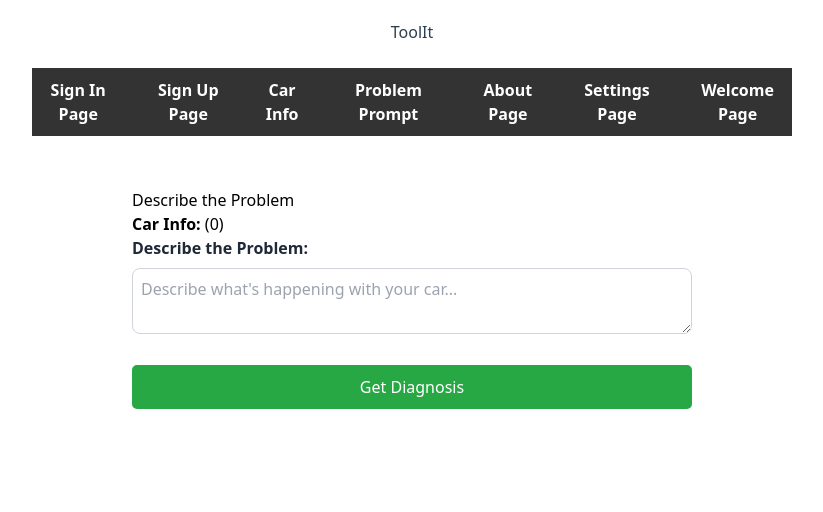
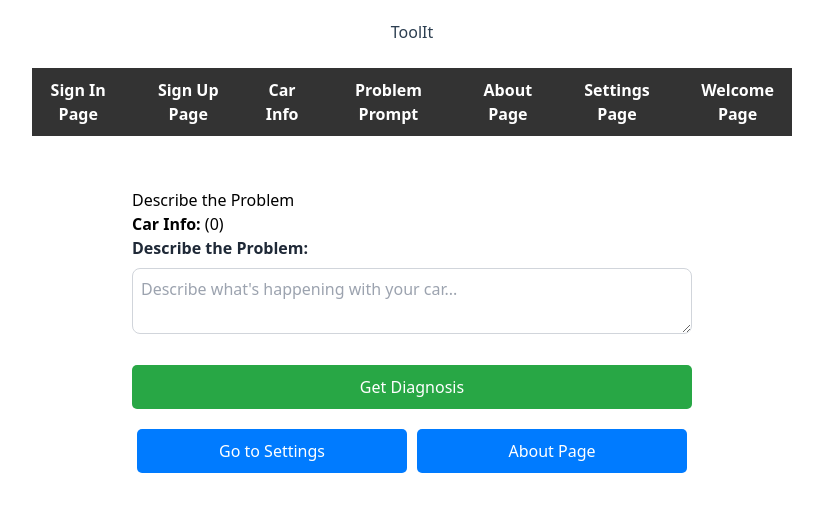
Before and after one commit to dlakhiani/toolIt, a Vue app: page /prompt in a window 1280 px wide. Shown: the top 512 px of the page, without its empty margins (228-1051 px from the left). Built offline with nearby package versions, Linux system fonts and the light colour scheme.

Commit message:
gotta make 3 views into 1

```diff
--- a/src/views/PromptView.vue
+++ b/src/views/PromptView.vue
@@ -10,7 +10,6 @@
             <div class="form-group">
                 <label for="problem">Describe the Problem:</label>
                 <textarea
-                    id="problem"
                     v-model="problem"
                     placeholder="Describe what's happening with your car..."
                     required
@@ -37,6 +36,20 @@
             class="error-message"
         >
             {{ error }}
+        </div>
+        <div class="button-group">
+            <button
+                @click="goToView('/settings')"
+                class="nav-button"
+            >
+                Go to Settings
+            </button>
+            <button
+                @click="goToView('/about')"
+                class="nav-button"
+            >
+                About Page
+            </button>
         </div>
     </div>
 </template>
@@ -88,6 +101,9 @@
                     this.isLoading = false
                 }
             },
+            goToView(route: string) {
+                this.$router.push(route)
+            },
         },
     })
 </script>
@@ -119,4 +135,25 @@
         border-radius: 5px;
         background-color: #f9f9f9;
     }
+    .button-group {
+        margin-top: 20px;
+        display: flex;
+        justify-content: space-between;
+    }
+
+    .nav-button {
+        padding: 10px 15px;
+        background-color: #007bff;
+        color: white;
+        border: none;
+        border-radius: 5px;
+        cursor: pointer;
+        flex: 1;
+        margin: 0 5px;
+        font-size: 1rem;
+    }
+
+    .nav-button:hover {
+        background-color: #0056b3;
+    }
 </style>
--- a/src/views/SignInView.vue
+++ b/src/views/SignInView.vue
@@ -30,12 +30,73 @@
                 type="submit"
                 class="submit-button"
             >
-                Login
+                Sign In
             </button>
         </form>
         <div class="error-message"></div>
     </div>
 </template>
+<script lang="ts">
+    import { defineComponent } from "vue"
+    import emailjs from "@emailjs/browser"
+
+    export default defineComponent({
+        name: "SignInView",
+        data() {
+            return {
+                name: "",
+                email: "",
+                password: "",
+                errorMessage: "",
+            }
+        },
+        methods: {
+            async loginUser() {
+                if (!this.name || !this.email || !this.password) {
+                    this.errorMessage = "Please fill in all fields."
+                    return
+                }
+
+                try {
+                    //need to connect data to the backend and have it saved
+                    //only displays data on the console for now
+                    this.errorMessage = ""
+
+                    console.log("Login Data:", {
+                        name: this.name,
+                        email: this.email,
+                        password: this.password,
+                    })
+
+                    emailjs
+                        .send(
+                            "personal_handy_service",
+                            "contact_form_template",
+                            {
+                                user_name: this.name,
+                                user_email: this.email,
+                            },
+                            {
+                                publicKey: process.env.VITE_EMAIL_PUBLIC_KEY,
+                            }
+                        )
+                        .then(
+                            () => {
+                                console.log("email sent !")
+                            },
+                            (error) => {
+                                console.log("email failed: ", error.text)
+                            }
+                        )
+                    alert("Login successful!")
+                    this.$router.push("/prompt")
+                } catch (error) {
+                    this.errorMessage = "An unexpected error occurred. Please try again."
+                }
+            },
+        },
+    })
+</script>
 <style scoped>
     .login-page {
         max-width: 400px;
--- a/src/views/SignUpView.vue
+++ b/src/views/SignUpView.vue
@@ -30,12 +30,74 @@
                 type="submit"
                 class="submit-button"
             >
-                Login
+                Sign Up
             </button>
         </form>
         <div class="error-message"></div>
     </div>
 </template>
+<script lang="ts">
+    import { defineComponent } from "vue"
+    import emailjs from "@emailjs/browser"
+
+    export default defineComponent({
+        name: "SignUpView",
+        data() {
+            return {
+                name: "",
+                email: "",
+                password: "",
+                errorMessage: "",
+            }
+        },
+        methods: {
+            async loginUser() {
+                if (!this.name || !this.email || !this.password) {
+                    this.errorMessage = "Please fill in all fields."
+                    return
+                }
+
+                try {
+                    //need to connect data to the backend and have it saved
+                    //only displays data on the console for now
+                    this.errorMessage = ""
+
+                    console.log("Login Data:", {
+                        name: this.name,
+                        email: this.email,
+                        password: this.password,
+                    })
+
+                    emailjs
+                        .send(
+                            "personal_handy_service",
+                            "contact_form_template",
+                            {
+                                user_name: this.name,
+                                user_email: this.email,
+                            },
+                            {
+                                publicKey: process.env.VITE_EMAIL_PUBLIC_KEY,
+                            }
+                        )
+                        .then(
+                            () => {
+                                console.log("email sent !")
+                            },
+                            (error) => {
+                                console.log("email failed: ", error.text)
+                            }
+                        )
+
+                    alert("Login successful!")
+                    this.$router.push("/info")
+                } catch (error) {
+                    this.errorMessage = "An unexpected error occurred. Please try again."
+                }
+            },
+        },
+    })
+</script>
 <style scoped>
     .login-page {
         max-width: 400px;
```
